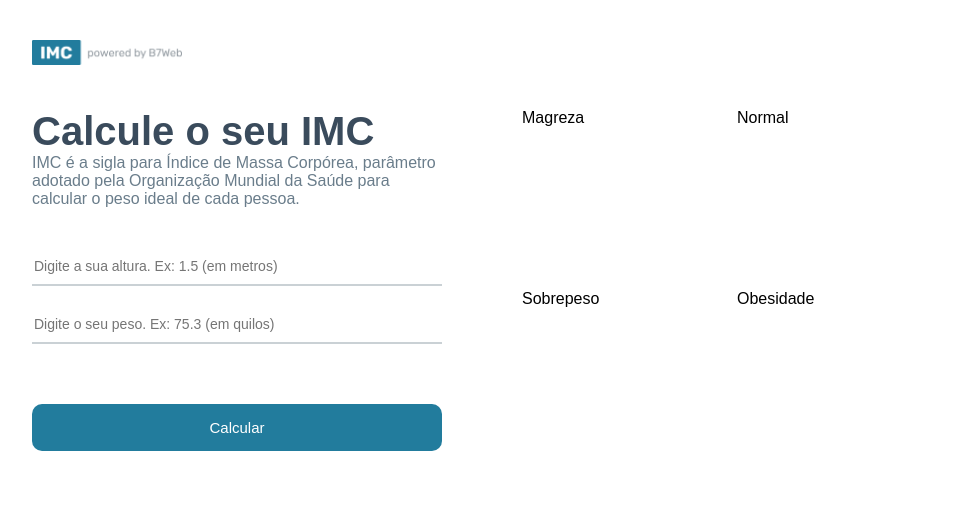
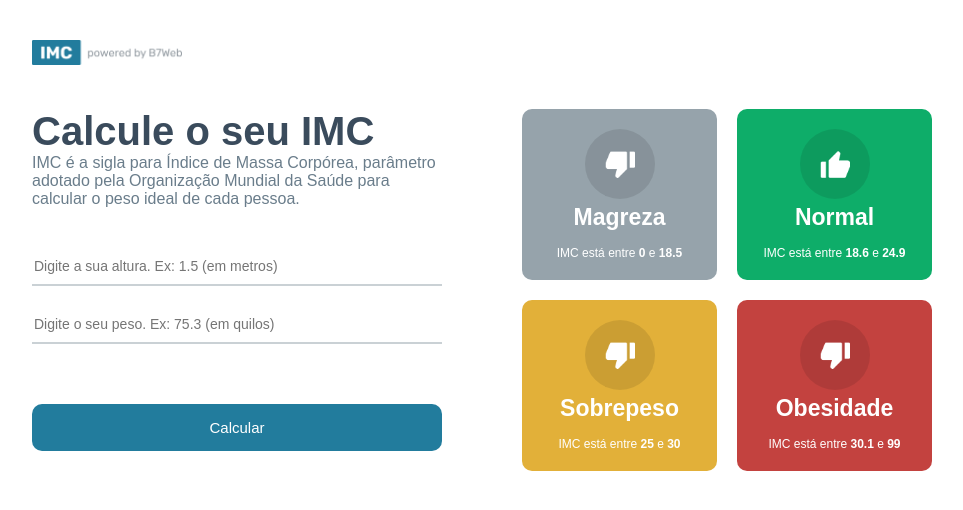
Before and after one commit to F4ELL/CalculatorIMC, a React (Create React App) app: page / in a window 1280 px wide. Shown: the top 510 px of the page, without its empty margins (158-1121 px from the left). Built offline with nearby package versions, Linux system fonts and the light colour scheme.

Commit message:
feat: create and styling right side

```diff
--- a/src/App.tsx
+++ b/src/App.tsx
@@ -1,6 +1,7 @@
 import { useState } from 'react';
 import styles from './App.module.css';
 import poweredImage from './assets/powered.png'
+import { GridItem } from './components/GridItem';
 
 import { levels, calculateImc } from './helpers/imc'
 
@@ -48,7 +49,7 @@
         <div className={styles.rightSide}>
           <div className={styles.grid}>
             {levels.map((item, key) => (
-              <div key={key}>{item.title}</div>
+              <GridItem key={key} item={item}/>
             ))}
           </div>
         </div>
--- /dev/null
+++ b/src/components/GridItem/GridItem.module.css
@@ -0,0 +1,31 @@
+.main{
+    flex: 1;
+    color: #FFF;
+    border-radius: 10px;
+    display: flex;
+    justify-content: center;
+    align-items: center;
+    flex-direction: column;
+    padding: 20px;
+}
+
+.gridIcon{
+    width: 70px;
+    height: 70px;
+    border-radius: 50%;
+    background-color: rgba(0, 0, 0, .1);
+    display: flex;
+    justify-content: center;
+    align-items: center;
+}
+
+.gridTitle{
+    font-size: 23px;
+    font-weight: bold;
+    margin-top: 5px;
+}
+
+.gridInfo{
+    font-size: 12px;
+    margin-top: 15px;
+}
--- /dev/null
+++ b/src/components/GridItem/index.tsx
@@ -0,0 +1,28 @@
+import { Level } from '../../helpers/imc';
+import styles from './GridItem.module.css';
+import upImage from '../../assets/up.png'
+import downImage from '../../assets/down.png'
+
+type Props = {
+    item: Level
+}
+
+export const GridItem = ({ item }: Props) => {
+    return (
+        <div className={styles.main} style={{ backgroundColor: item.color }}>
+            <div className={styles.gridIcon}>
+                <img src={item.icon === 'up' ? upImage : downImage} width='30' />
+            </div>
+            <div className={styles.gridTitle}>
+                {item.title}
+            </div>
+            <div className={styles.gridInfo}>
+                <>
+                    IMC está entre <strong>{item.imc[0]}</strong> e <strong>{item.imc[1]}</strong>
+                </>
+            </div>
+
+
+        </div>
+    )
+}
```
